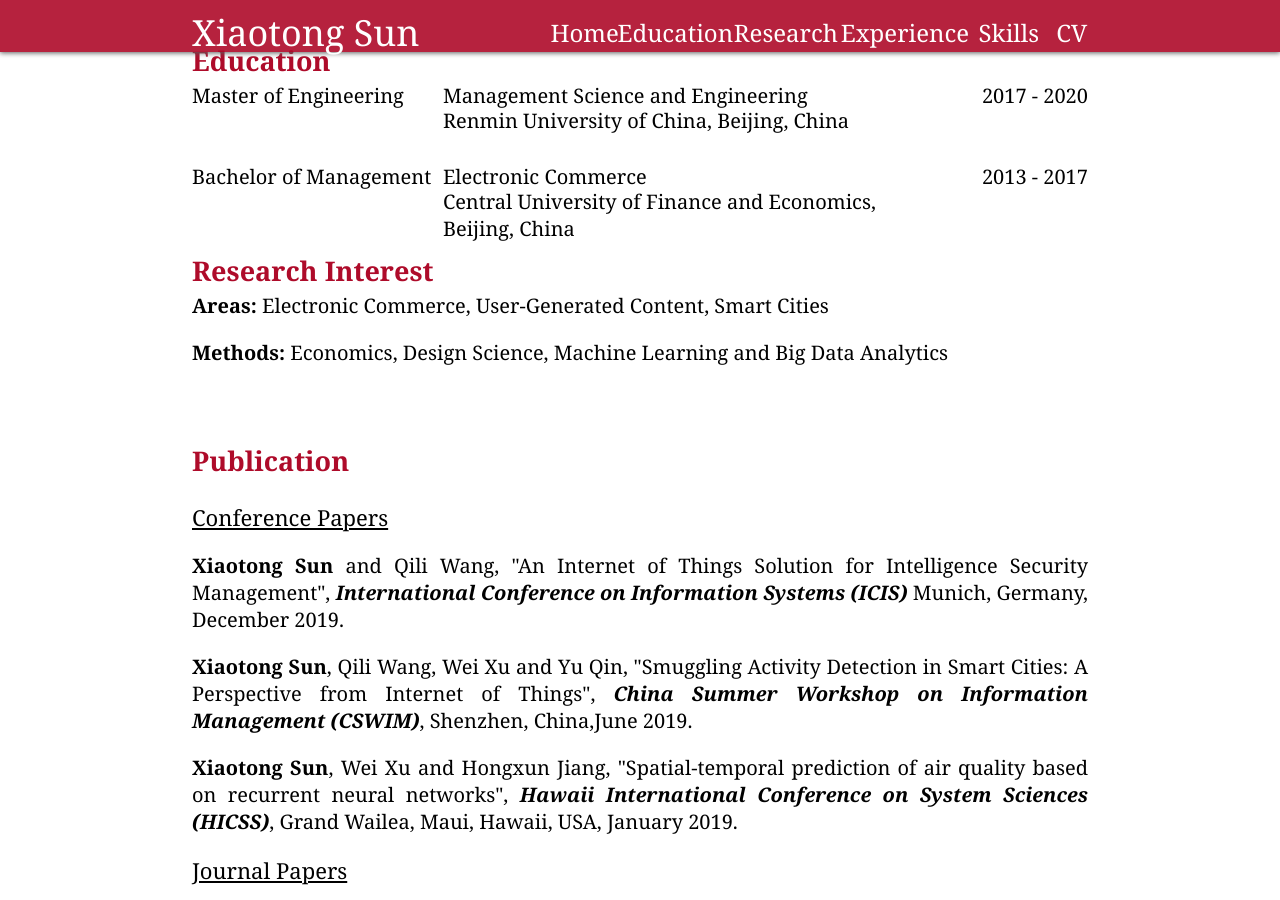
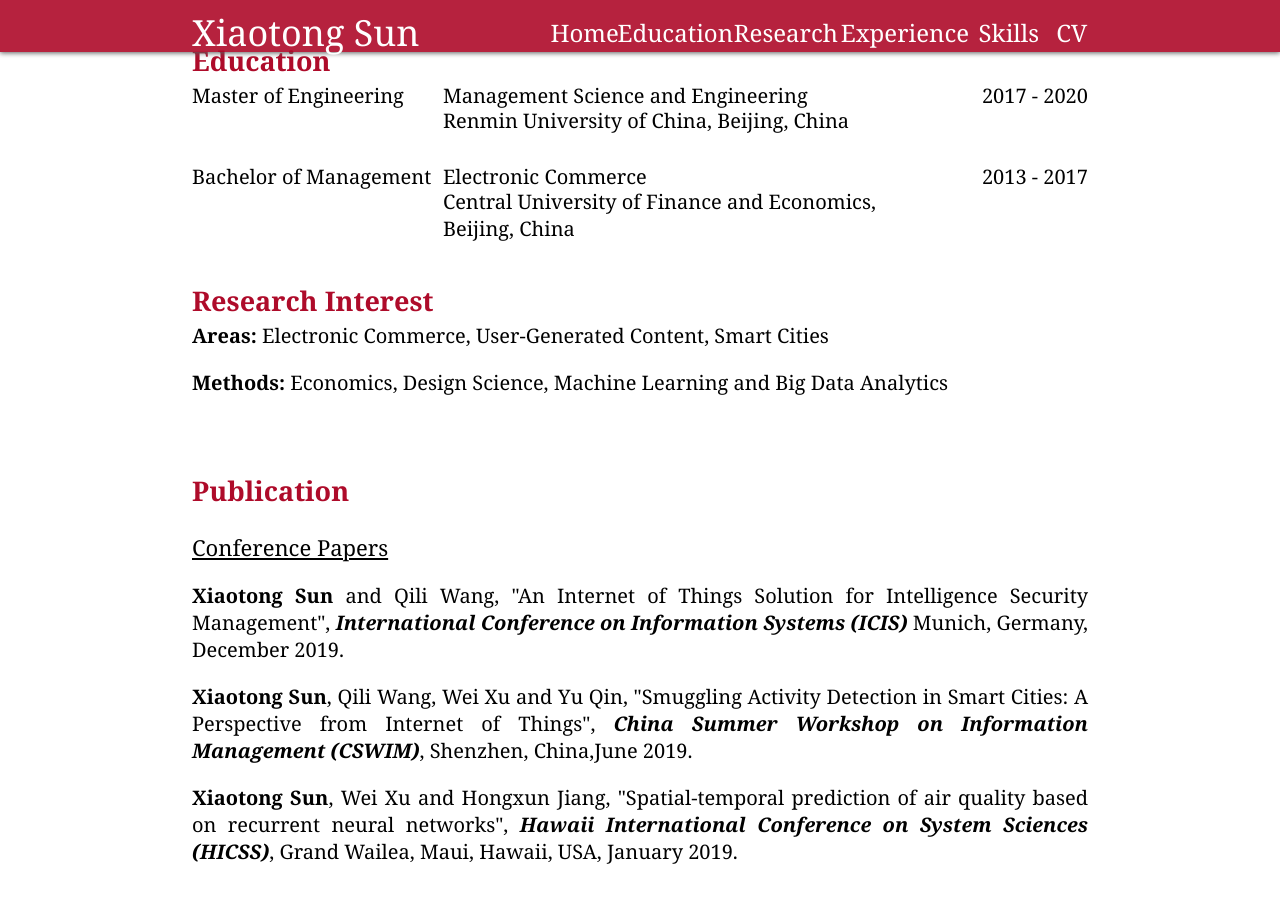
Before and after one commit to carolxiaotongsun/carolxiaotongsun.github.io, a Jekyll site: the page index.html, which Jekyll copies as it is, in a window 1280 px wide and 900 px high, scrolled down 458 px. Built offline with Jekyll 4.4.1, drawn with Linux system fonts in a browser that asks for light colours.

Commit message:
Update index.html

```diff
--- a/index.html
+++ b/index.html
@@ -110,7 +110,7 @@
 			</div>
         </div>
     </div>
-    <div id = "RESEARCH_INTERE_PART" class = "intereSection" style = "margin-top:70px">
+    <div id = "RESEARCH_INTERE_PART" class = "intereSection" style = "margin-top:100px">
         <div style="height:40px;width:100%">
             <h style="font-size:27px;color: #ae0b2a"><Strong>Research Interest</Strong></h>
         </div>
@@ -129,7 +129,7 @@
             <p class = "pubDetail"><strong>Xiaotong Sun</strong>, Qili Wang, Wei Xu and Yu Qin, "Smuggling Activity Detection in Smart Cities: A Perspective from Internet of Things", <I><strong>China Summer Workshop on Information Management (CSWIM)</strong></I>, Shenzhen, China,June 2019.</p>
 			<p class = "pubDetail"><strong>Xiaotong Sun</strong>, Wei Xu and Hongxun Jiang, "Spatial-temporal prediction of air quality based on recurrent neural networks", <I><strong>Hawaii International Conference on System Sciences (HICSS)</strong></I>, Grand Wailea, Maui, Hawaii, USA, January 2019.</p>
         </div>
-        <div style="width:100%;text-align:left;padding:0;margin-top:20px;">
+        <div style="width:100%;text-align:left;padding:0;margin-top:30px;">
             <p style="display:block;width:100%;font-size:22px;float:left;margin-bottom:20px"><u>Journal Papers</u></p>
             <p class = "pubDetail"><strong>Xiaotong Sun</strong> and Wei Xu, "Deep Random Subspace Learning: A Spatio-temporal Modelling Approach for Air Quality Prediction", <I><strong>Atmosphere</strong></I> (2019), 10, 560.</p>
         </div>
```
